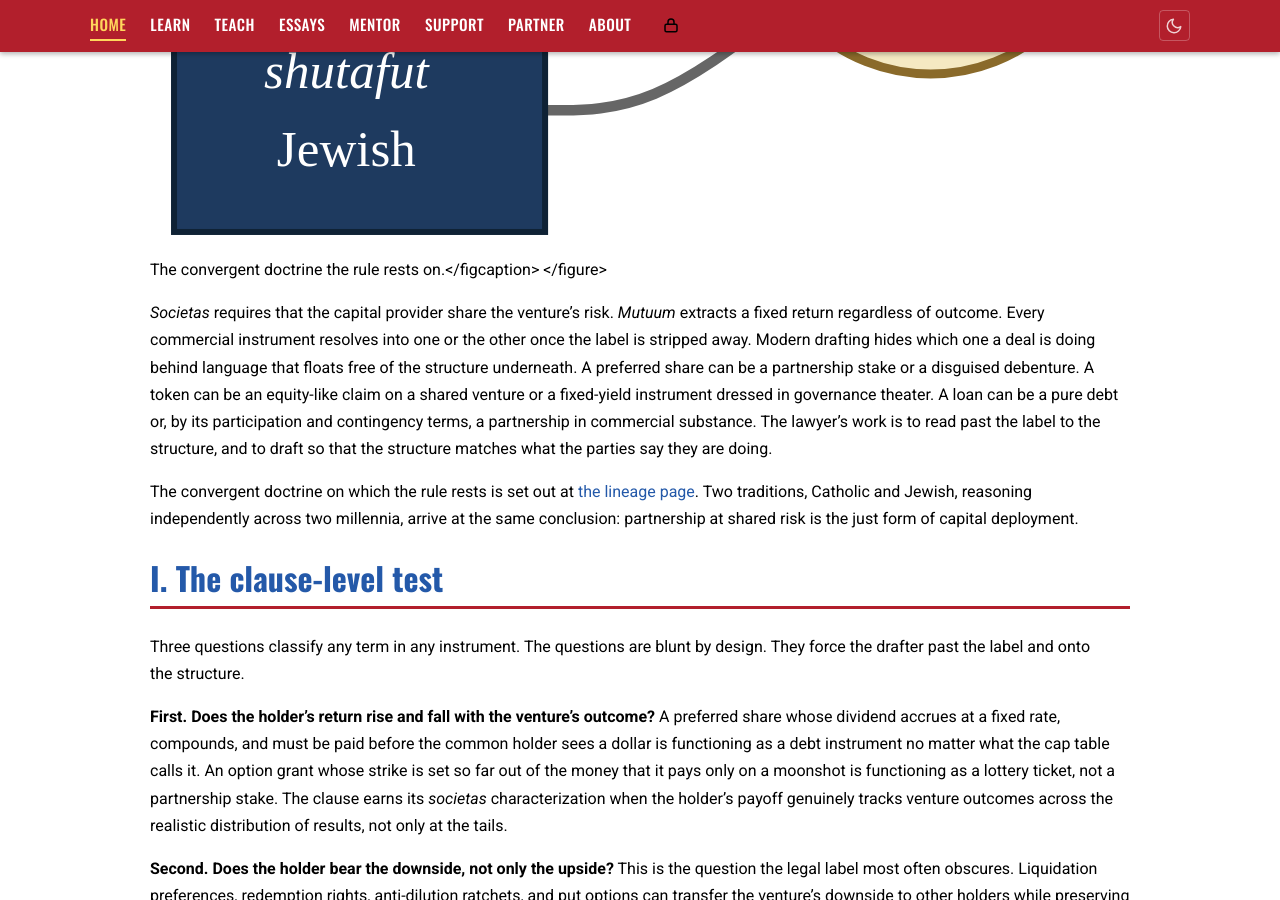
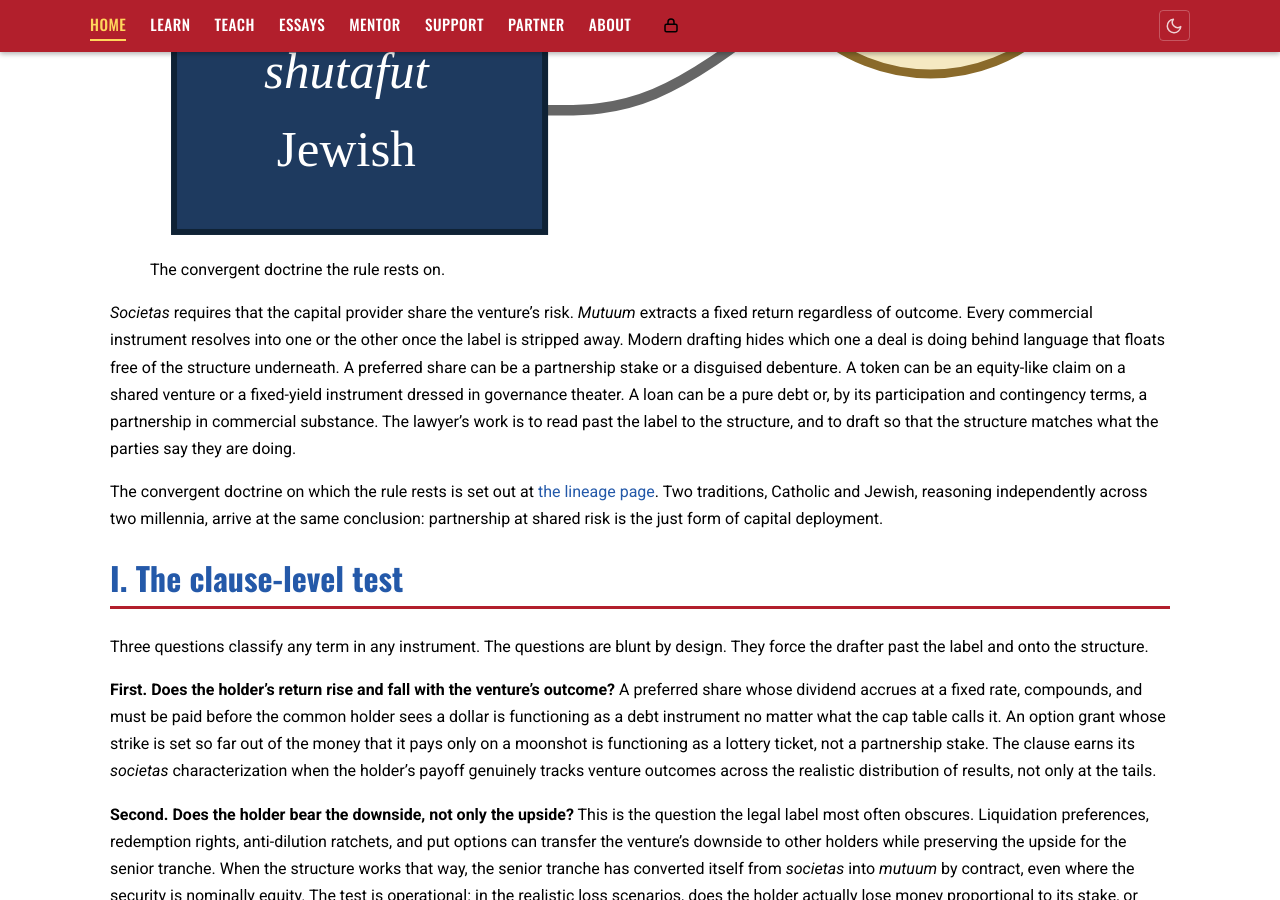
Before and after one commit to Oranburg/LEP, a Jekyll site: the page built from _pages/partnership-at-shared-risk.md, in a window 1280 px wide and 900 px high, scrolled down 850 px. Built offline with Jekyll 4.4.1, drawn with Linux system fonts in a browser that asks for light colours.

Commit message:
figure.html: fix kramdown corruption and baseurl path
Two bugs corrupted figure rendering on every page using the include.

First: the SVG and PNG paths were rendered as /assets/figures/web/...
without the site's /LEP baseurl prefix, so the browser requested
oranburg.law/assets/... instead of oranburg.law/LEP/assets/... and
the images 404'd. URLs now pass through Jekyll's relative_url filter.

Second: the indented <picture> / <source> / <img> block inside the
<figure> was being parsed as a markdown code block by kramdown's
parse_block_html option, which then corrupted the closing </figure>
tag and leaked it as literal text in the rendered HTML. The fix is
two-part: add markdown="0" to the <figure> opening tag (the same
guard the lineage page's Mermaid divs already use), and collapse
the include's internal whitespace so kramdown has no indented lines
to misread.

Visible symptom that prompted the fix: the callout-societas-shutafut
figure at the top of /partnership-at-shared-risk/ showed a broken-
image icon followed by its alt text and then '</figcaption> </figure>'
as literal text. The same bug affected every essay using the include
but the user only happened to notice it on this page first.

Co-Authored-By: Claude Opus 4.7 (1M context) <noreply@anthropic.com>

```diff
--- a/_includes/figure.html
+++ b/_includes/figure.html
@@ -14,23 +14,22 @@ Required parameters:
 Optional parameters:
   caption rendered as <figcaption> below the figure
   class   extra CSS class for the <figure> wrapper
+
+Implementation notes:
+  - The `markdown="0"` attribute on the <figure> tag tells kramdown not to
+    parse markdown inside the figure block. Without it, kramdown's
+    parse_block_html option treats the indented <picture> / <img> lines as
+    markdown text and corrupts the closing </figure> tag.
+  - URLs go through Jekyll's relative_url filter so the site baseurl
+    (/LEP) is prepended correctly.
 {%- endcomment -%}
 
 {%- assign og_name = include.name -%}
 {%- assign og_alt = include.alt -%}
 {%- assign og_caption = include.caption -%}
 {%- assign og_class = include.class | default: "" -%}
-{%- assign og_base = "/assets/figures/web/" | append: og_name -%}
+{%- assign og_path = "/assets/figures/web/" | append: og_name -%}
+{%- assign og_svg = og_path | append: ".svg" | relative_url -%}
+{%- assign og_png = og_path | append: ".png" | relative_url -%}
 
-<figure class="og-figure {{ og_class }}" role="figure" aria-label="{{ og_alt | escape }}">
-  <picture>
-    <source srcset="{{ og_base }}.svg" type="image/svg+xml">
-    <img src="{{ og_base }}.png"
-         alt="{{ og_alt | escape }}"
-         loading="lazy"
-         decoding="async">
-  </picture>
-  {%- if og_caption %}
-  <figcaption>{{ og_caption }}</figcaption>
-  {%- endif %}
-</figure>
+<figure class="og-figure {{ og_class }}" role="figure" aria-label="{{ og_alt | escape }}" markdown="0"><picture><source srcset="{{ og_svg }}" type="image/svg+xml"><img src="{{ og_png }}" alt="{{ og_alt | escape }}" loading="lazy" decoding="async"></picture>{%- if og_caption %}<figcaption>{{ og_caption }}</figcaption>{%- endif %}</figure>
```
